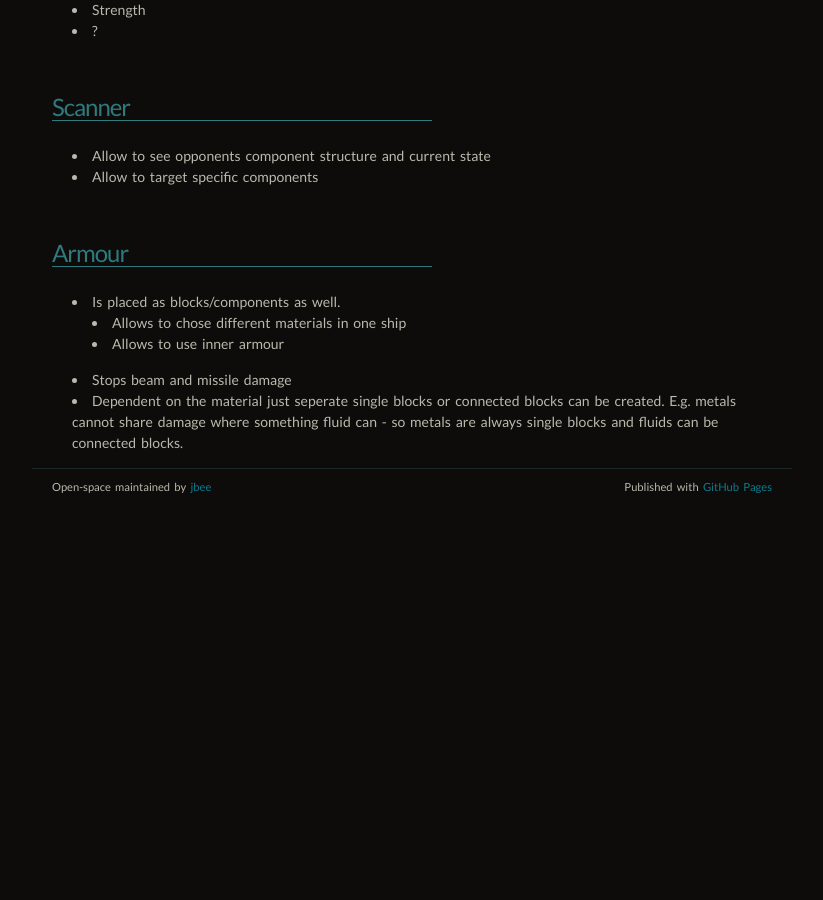
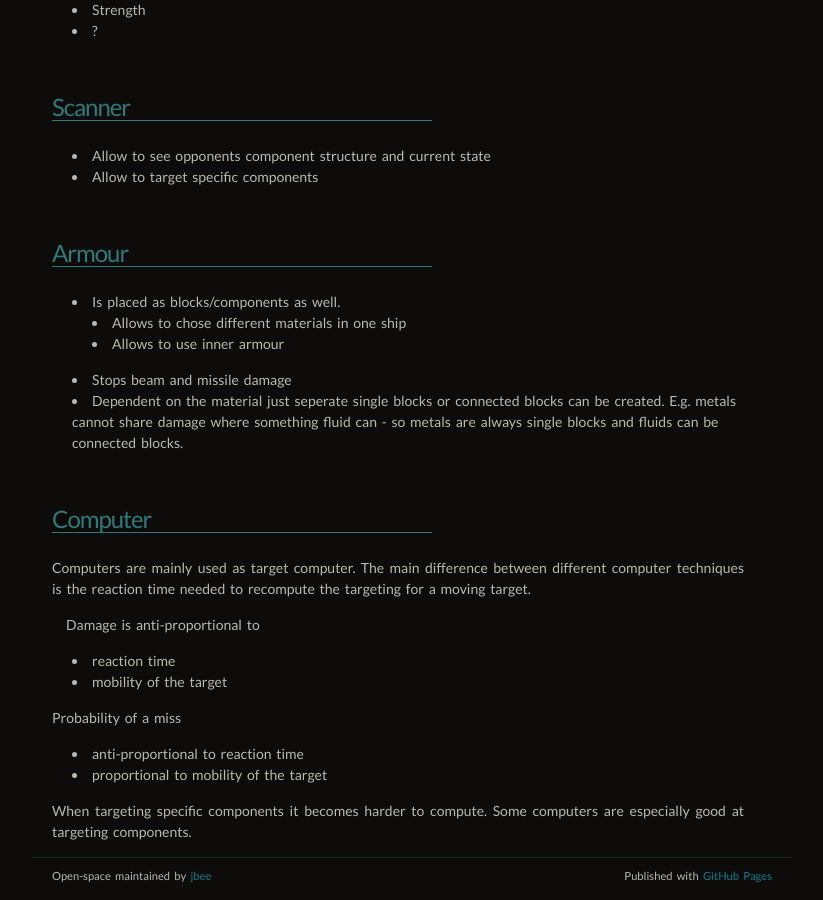
Before and after one commit to jbee/open-space, a Jekyll site: the page built from spaceships.md, in a window 1280 px wide and 900 px high, scrolled down 3145 px. Shown: the whole window, without its empty margins (228-1051 px from the left). Built offline with Jekyll 4.4.1, drawn with Linux system fonts in a browser that asks for light colours; Markdown is read by kramdown in place of the engine named in the settings; before the commit the page ends 3656 px from its top, so only the background shows below that.

Commit message:
NEW computers

```diff
--- a/spaceships.md
+++ b/spaceships.md
@@ -124,3 +124,16 @@ Properties are:
 	- Allows to use inner armour
 - Stops beam and missile damage
 - Dependent on the material just seperate single blocks or connected blocks can be created. E.g. metals cannot share damage where something fluid can - so metals are always single blocks and fluids can be connected blocks.
+
+## Computer
+Computers are mainly used as target computer. The main difference between different computer techniques is the reaction time needed to recompute the targeting for a moving target.
+
+Damage is anti-proportional to
+- reaction time
+- mobility of the target
+
+Probability of a miss
+- anti-proportional to reaction time
+- proportional to mobility of the target
+
+When targeting specific components it becomes harder to compute. Some computers are especially good at targeting components.
```
